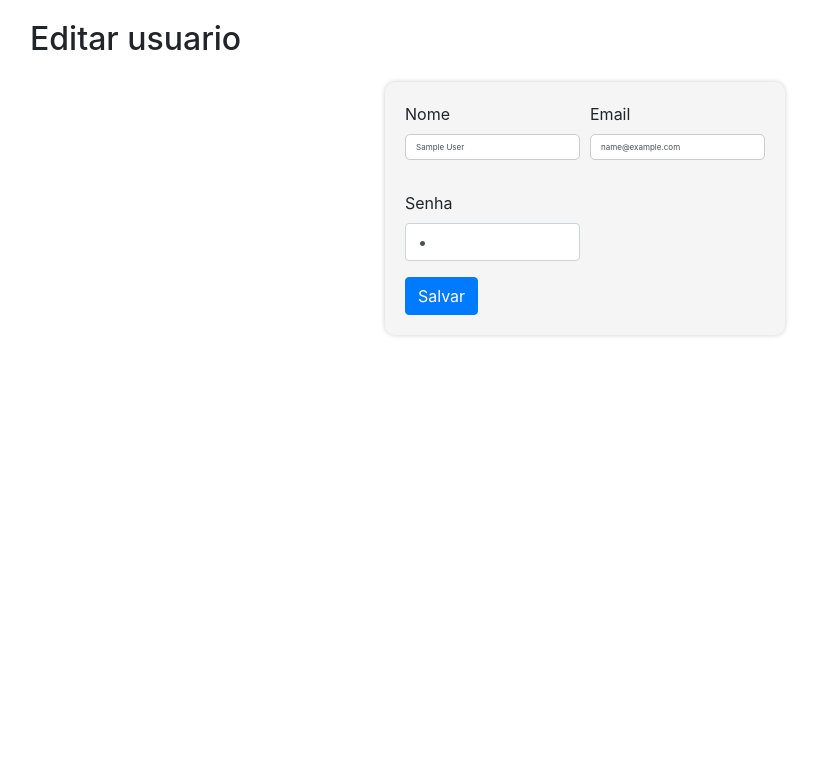
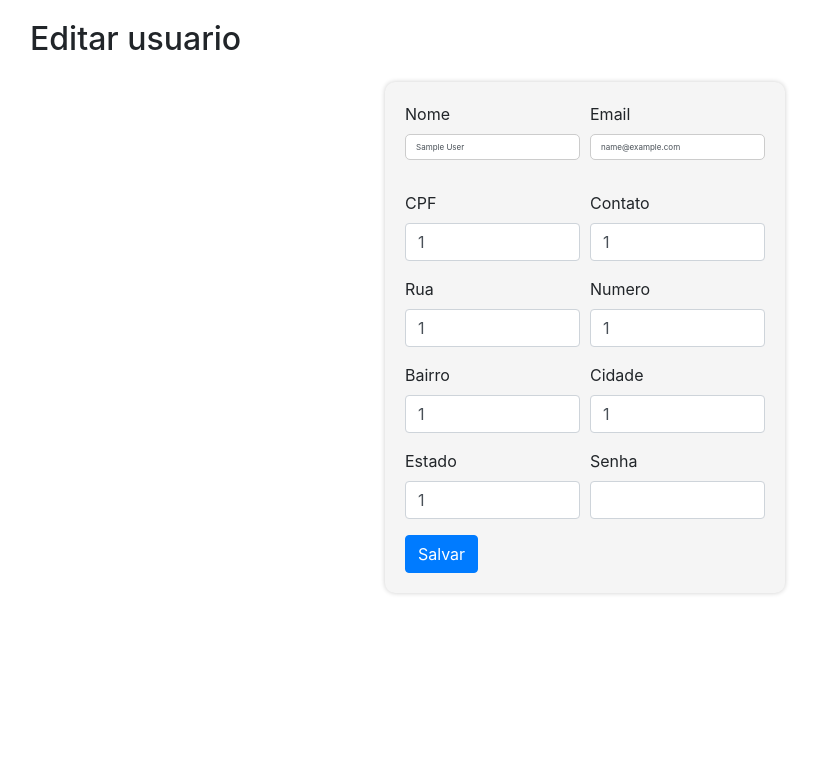
Before and after one commit to euriliu/meuprojeto_tarde-main, a Flask app: page /editar in a window 1280 px wide. Shown: the part 164-923 px from the top of the page, without its empty margins (55-873 px from the left). Run offline with Flask 3, Linux system fonts and the light colour scheme; the visitor is signed in with stand-in values (Sample User, id 1); some libraries are stand-ins or nearby versions.

Commit message:
22/08/2023-muita_coisa

```diff
--- a/app/forms.py
+++ b/app/forms.py
@@ -17,4 +17,10 @@ class Cadastro(FlaskForm):
     email = EmailField('email',validators=[DataRequired()])
     contato = TelField('telefone', validators=[DataRequired()])
     senha = PasswordField('senha',validators=[DataRequired()])
+    cpf = StringField('cpf', validators=[DataRequired()])
+    rua = StringField('rua', validators=[DataRequired()])
+    num = StringField('num', validators=[DataRequired()])
+    bairro = StringField('bairro', validators=[DataRequired()])
+    cidade = StringField('cidade', validators=[DataRequired()])
+    uf = StringField('uf', validators=[DataRequired()])
     enviar = SubmitField('Enviar')
--- a/app/routes.py
+++ b/app/routes.py
@@ -45,9 +45,15 @@ def cadastro():
             email = cadastro.email.data
             senha = cadastro.senha.data
             contato = cadastro.contato.data
+            cpf = cadastro.cpf.data
+            rua = cadastro.rua.data
+            num = cadastro.num.data
+            bairro = cadastro.bairro.data
+            cidade = cadastro.cidade.data
+            uf = cadastro.uf.data
             hash_senha = bcrypt.generate_password_hash(senha).decode('utf-8')
 
-            novo_cadastro = CadastroModels(nome = nome, email = email, senha = hash_senha, contato = contato)
+            novo_cadastro = CadastroModels(nome = nome, email = email, senha = hash_senha, contato = contato, cpf =  cpf, rua = rua, num = num, bairro=bairro, cidade = cidade, uf = uf)
             db.session.add(novo_cadastro)
             db.session.commit()
 
@@ -68,6 +74,7 @@ def login():
         if user and check_password_hash(user.senha, senha):
             session['email'] = user.email
             session['nome'] = user.nome
+
             flash('Seja bem vindo!')
             time.sleep(2)
             return redirect(url_for('index'))
@@ -87,16 +94,43 @@ def editar():
         usuario.email = request.form.get('email')
         senha = request.form.get('senha')
         usuario.senha = bcrypt.generate_password_hash(senha).decode('utf-8')
-        db.session.commit()
         session['email'] = usuario.email
         session['nome'] = usuario.nome
         session['senha'] = usuario.senha
+        session['cpf'] = usuario.cpf
+        session['contato'] = usuario.contato
+        session['rua'] = usuario.rua
+        session['num'] = usuario.num
+        session['bairro'] = usuario.bairro
+        session['cidade'] = usuario.cidade
+        session['uf'] = usuario.uf
+        db.session.commit()
+
         flash('Seus dados foram atualizados com sucesso!')
     return render_template('editar.html', titulo = 'Editar', usuario = usuario)
+
+
+@app.route('/excluir_conta', methods=['GET'])
+def excluir_conta():
+    if 'email' not in session:
+        return redirect(url_for('login'))
+    usuario = CadastroModels.query.filter_by(email= session['email']).first()
+    db.session.delete(usuario)
+    db.session.commit()
+    session.clear()
+    flash('adeus ... queria dizer que foi bom ... mas não foi, muleke insuportavel')
+    return redirect(url_for('cadastro'))
+
+
+
+
+
 
 
 @app.route('/sair')
 def sair():
     session.pop('email',None)
     session.pop('nome',None)
+    session.pop('senha',None)
+    session.pop('contato',None)
     return redirect(url_for('login'))
--- a/app/templates/base.html
+++ b/app/templates/base.html
@@ -45,9 +45,12 @@
       <div class="dropdown-divider"></div>
       <p class="dropdown-item"><strong>Nome:</strong> {{ session['nome'] }}</p>
       <p class="dropdown-item"><strong>Email:</strong> {{ session['email'] }}</p>
+      <p class="dropdown-item"><strong>Rua:</strong> {{ session['rua'] }}</p>
+      <p class="dropdown-item"><strong>Cidade:</strong> {{ session['cidade'] }}</p>
+      <p class="dropdown-item"><strong>Telefone:</strong> {{ session['contato'] }}</p>
       <div class="dropdown-divider"></div>
       <a class="dropdown-item" href="editar">Editar</a>
-      <a class="dropdown-item" href="#">Excluir</a>
+      <a class="dropdown-item" href="excluir_conta" onclick="return confirm('Tem certeza ?')">Excluir conta</a>
       <div class="dropdown-divider"></div>
       <a class="dropdown-item" href="sair">Sair</a>
     </div>
--- a/app/templates/editar.html
+++ b/app/templates/editar.html
@@ -23,8 +23,36 @@
                 <input type="email" class="form-control" name = 'email' value="{{session['email']}}">
             </div>
             <div class="col-md-6 mb-3">
+                <label for="cpf">CPF</label>
+                <input type="cpf" class="form-control" name = 'cpf' value="{{session['cpf']}}">
+            </div>
+            <div class="col-md-6 mb-3">
+                <label for="contato">Contato</label>
+                <input type="contato" class="form-control" name = 'contato' value="{{session['contato']}}">
+            </div>
+            <div class="col-md-6 mb-3">
+                <label for="rua">Rua</label>
+                <input type="rua" class="form-control" name = 'rua' value="{{session['rua']}}">
+            </div>
+            <div class="col-md-6 mb-3">
+                <label for="num">Numero</label>
+                <input type="num" class="form-control" name = 'num' value="{{session['num']}}">
+            </div>
+            <div class="col-md-6 mb-3">
+                <label for="bairro">Bairro</label>
+                <input type="bairro" class="form-control" name = 'bairro' value="{{session['bairro']}}">
+            </div>
+            <div class="col-md-6 mb-3">
+                <label for="cidade">Cidade</label>
+                <input type="cidade" class="form-control" name = 'cidade' value="{{session['cidade']}}">
+            </div>
+            <div class="col-md-6 mb-3">
+                <label for="uf">Estado</label>
+                <input type="uf" class="form-control" name = 'uf' value="{{session['uf']}}">
+            </div>
+            <div class="col-md-6 mb-3">
                 <label for="senha">Senha</label>
-                <input type="password" class="form-control" name = 'senha' value="{{session['senha']}}">
+                <input type="password" class="form-control" name = 'senha' >
             </div>
         </div>
         <button class="btn btn-primary" type="submit">Salvar</button>
```
Also changed, not shown: app/models.py (+6 -1 lines), app/templates/cadastro.html (+25 -1 lines), app/templates/teste.html (deleted, +0 -24 lines), teste.py (added).
